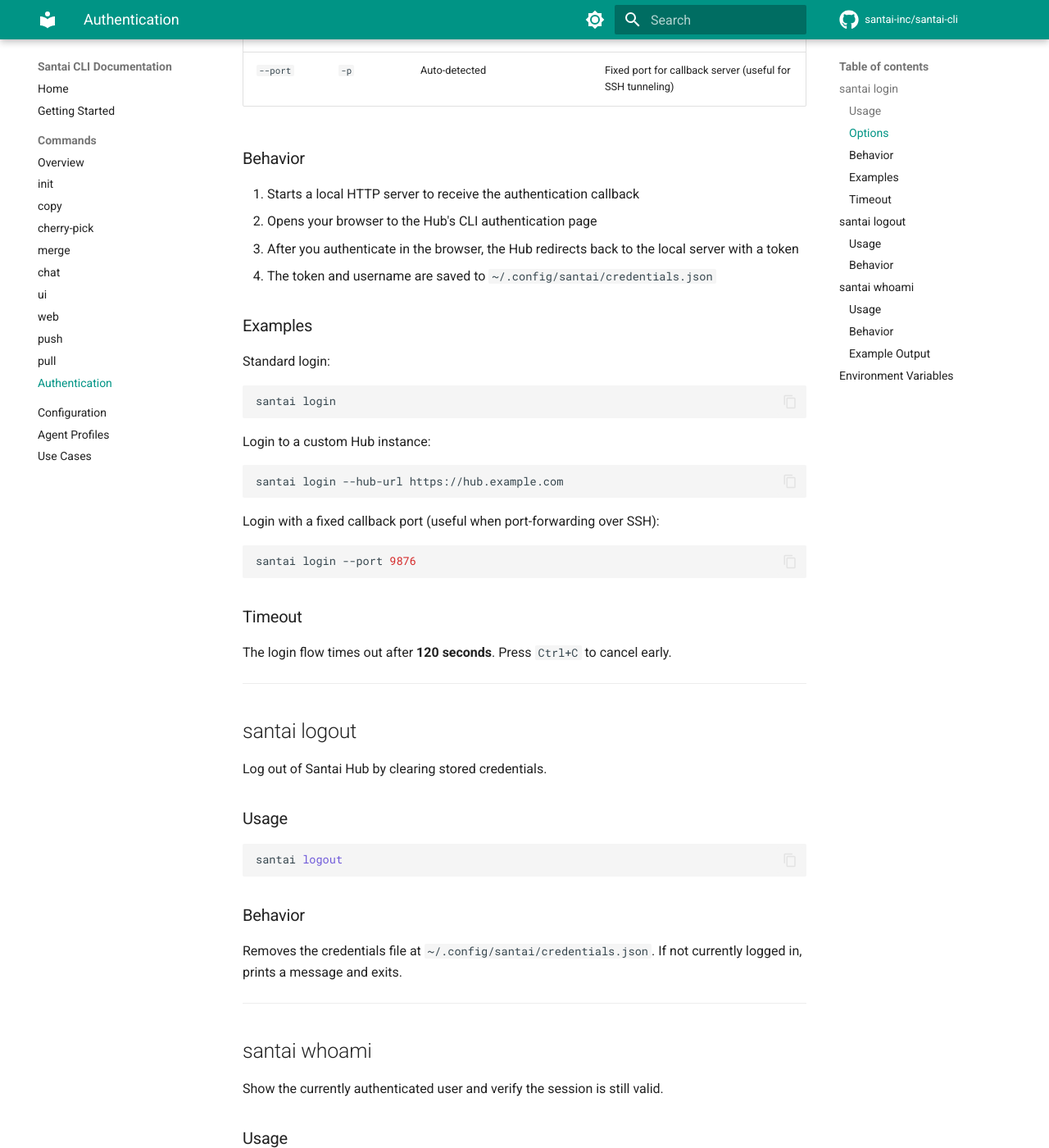
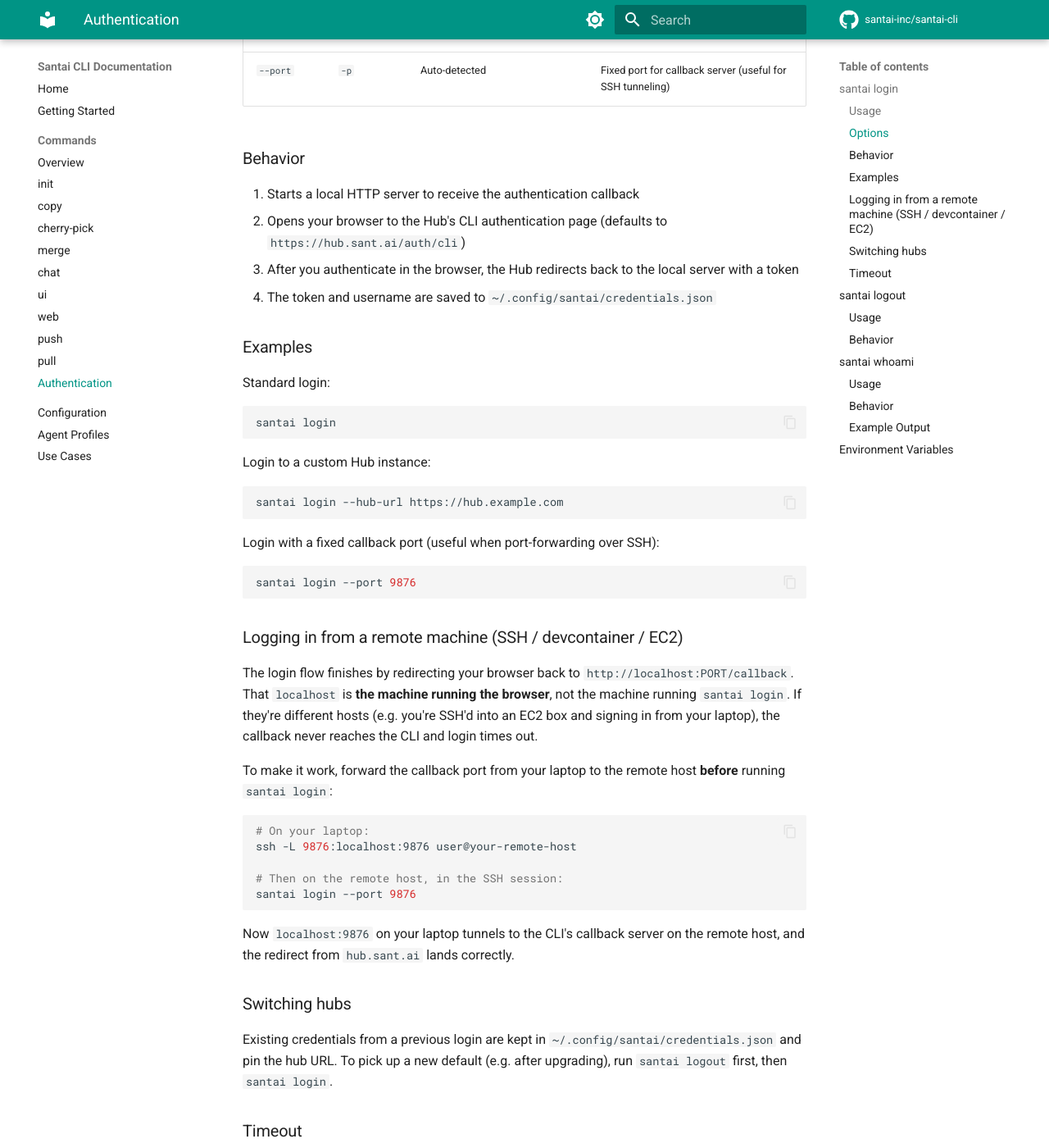
Before and after one commit to santai-inc/santai-cli, an MkDocs documentation site: the page built from docs/commands/auth.md, in a window 1280 px wide and 1400 px high, scrolled down 685 px. Shown: the whole window at 82% size. Built offline with MkDocs 1.6.1 and Material for MkDocs 9.7.7, drawn with Linux system fonts in a browser that asks for light colours; comment, search, counter and statistics services are not loaded; some of the changed text lies outside the part shown.

Commit message:
Default Santai Login to Utilize Production Hub Part 1 (#125)
* Default santai login to hub.sant.ai instead of localhost:3000

Closes #123. The local-server fallback was a development convenience that
no longer matches how users authenticate; defaulting to the production hub
makes `santai login` work out of the box. Also surface the auth URL when
webbrowser.open() can't launch a browser (headless / SSH).

Co-Authored-By: Claude Opus 4.7 <noreply@anthropic.com>

* Document SSH port-forward workaround and credential refresh in auth docs

Co-Authored-By: Claude Opus 4.7 <noreply@anthropic.com>

* Revert manual-URL fallback for browser launch failures

The original behavior already printed the URL alongside the open() call,
so the fallback branch was redundant. Keep the simpler flow.

Co-Authored-By: Claude Opus 4.7 <noreply@anthropic.com>

* Set santai-cli User-Agent on hub requests

Cloudflare in front of hub.sant.ai rejects the default `Python-urllib/...`
UA with error 1010, which broke `whoami`/`push`/`pull`. Send a real UA on
every outbound request so the WAF lets us through and so server logs can
identify CLI traffic.

Co-Authored-By: Claude Opus 4.7 <noreply@anthropic.com>

---------

Co-authored-by: Claude Opus 4.7 <noreply@anthropic.com>

````diff
--- a/docs/commands/auth.md
+++ b/docs/commands/auth.md
@@ -20,13 +20,13 @@ santai login [OPTIONS]
 
 | Option | Short | Default | Description |
 |--------|-------|---------|-------------|
-| `--hub-url` | — | `SANTAI_HUB_URL` or `http://localhost:3000` | Santai Hub URL |
+| `--hub-url` | — | `SANTAI_HUB_URL` or `https://hub.sant.ai` | Santai Hub URL |
 | `--port` | `-p` | Auto-detected | Fixed port for callback server (useful for SSH tunneling) |
 
 ### Behavior
 
 1. Starts a local HTTP server to receive the authentication callback
-2. Opens your browser to the Hub's CLI authentication page
+2. Opens your browser to the Hub's CLI authentication page (defaults to `https://hub.sant.ai/auth/cli`)
 3. After you authenticate in the browser, the Hub redirects back to the local server with a token
 4. The token and username are saved to `~/.config/santai/credentials.json`
 
@@ -49,6 +49,35 @@ Login with a fixed callback port (useful when port-forwarding over SSH):
 ```bash
 santai login --port 9876
 ```
+
+### Logging in from a remote machine (SSH / devcontainer / EC2)
+
+The login flow finishes by redirecting your browser back to
+`http://localhost:PORT/callback`. That `localhost` is **the machine running
+the browser**, not the machine running `santai login`. If they're different
+hosts (e.g. you're SSH'd into an EC2 box and signing in from your laptop),
+the callback never reaches the CLI and login times out.
+
+To make it work, forward the callback port from your laptop to the remote
+host **before** running `santai login`:
+
+```bash
+# On your laptop:
+ssh -L 9876:localhost:9876 user@your-remote-host
+
+# Then on the remote host, in the SSH session:
+santai login --port 9876
+```
+
+Now `localhost:9876` on your laptop tunnels to the CLI's callback server on
+the remote host, and the redirect from `hub.sant.ai` lands correctly.
+
+### Switching hubs
+
+Existing credentials from a previous login are kept in
+`~/.config/santai/credentials.json` and pin the hub URL. To pick up a new
+default (e.g. after upgrading), run `santai logout` first, then
+`santai login`.
 
 ### Timeout
 
@@ -98,7 +127,7 @@ If the Hub is unreachable (offline), it falls back to showing the cached usernam
 Logged in as johndoe
   Name:  John Doe
   Email: john@example.com
-  Hub:   http://localhost:3000
+  Hub:   https://hub.sant.ai
   Expires: 2025-05-17T08:00:00Z
 ```
 
````
Also changed, not shown: other parts of docs/commands/auth.md (+1 -1 lines), docs/configuration.md (+1 -1 lines), 4 other files.
